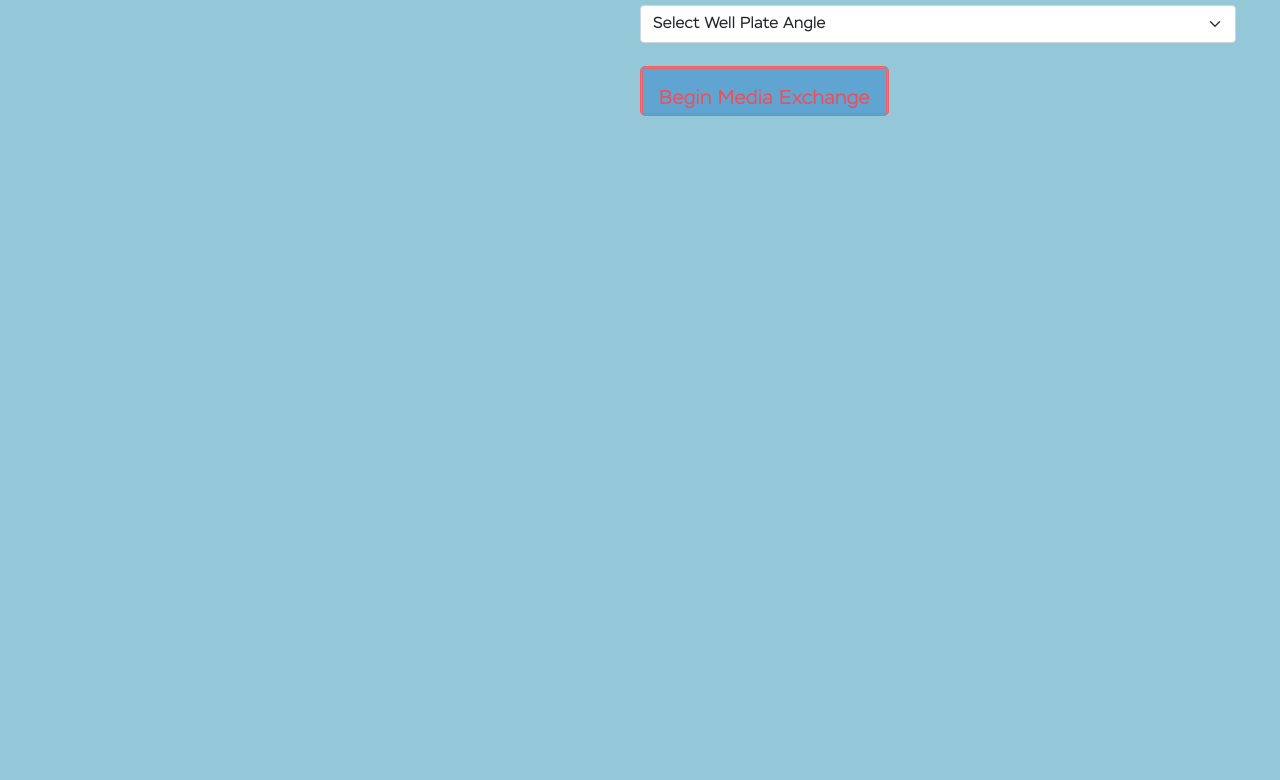
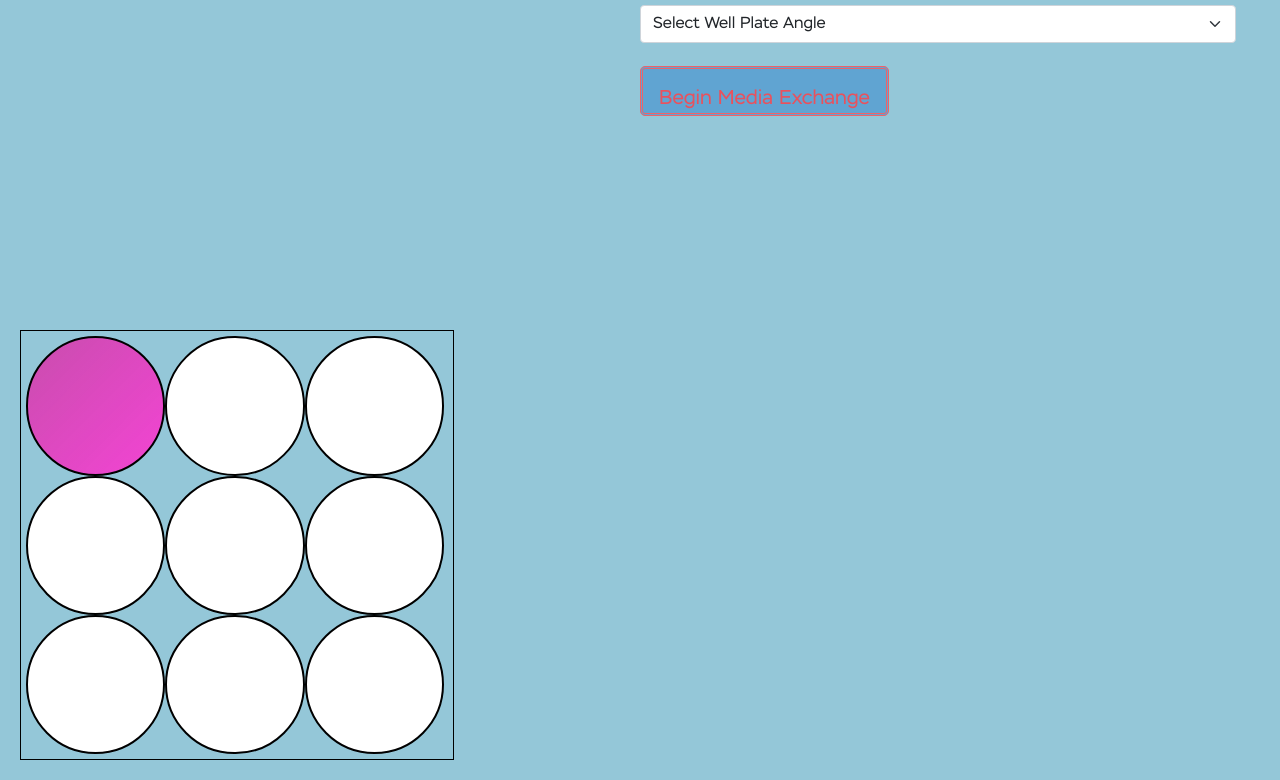
Before and after one commit to zheath19/ServantBetaCode, a plain HTML site: page SE_Website/Index.html in a window 1280 px wide. Shown: the part 204-984 px from the top of the page. Before the commit the page ends 800 px from the top, so only its background shows below. Drawn offline with nearby package versions, Linux system fonts and the light colour scheme.

Commit message:
Added Sample Wellplate to animate

```diff
--- a/SE_Website/HomeScript.js
+++ b/SE_Website/HomeScript.js
@@ -20,3 +20,7 @@ sizeSelection.addEventListener('change', (event) => {
     }
 
   });
+
+
+// Circle Grid
+ $('.circle').height($('.circle').width());
--- a/SE_Website/HomeStylesheet.css
+++ b/SE_Website/HomeStylesheet.css
@@ -114,3 +114,31 @@ button {
 .navbar {
     margin-top: 15px;
 }
+
+/* Well Plate Animation */
+#cell-grid {
+    height: 35%;
+    width: 35%;
+    border: 1px solid black;
+    padding: 5px;
+    overflow: hidden;
+
+}
+.circle {
+    z-index: 10;
+    background-color: white;
+    border:2px solid black;
+    border-radius:50%;
+    width:33%;
+    float:left;
+    margin:0;
+    padding:0;
+}
+.cell-row{
+    clear:left;
+}
+
+/* Controls Color for Individual Cells */
+#R0C0 {
+    background: linear-gradient(to left top, #ff34d3e3, #c94dae);
+}
--- a/SE_Website/Index.html
+++ b/SE_Website/Index.html
@@ -30,6 +30,7 @@
                 <div id="current-well-plate">
 
                 </div>
+
             </div>
 
             <!--Right Column Containing Drop Downs for media exchange customization-->
@@ -57,6 +58,25 @@
             </div>
         </div>
 
+        <div id="cell-grid">
+            <div class="cell-row">
+              <div class="circle" id="R0C0"></div>
+              <div class="circle" id="R0C1"></div>
+              <div class="circle" id="R0C2"></div>
+            </div>
+            <div class="cell-row">
+              <div class="circle"id="R1C0"></div>
+              <div class="circle"id="R1C1"></div>
+              <div class="circle"id="R1C2"></div>
+            </div>
+            <div class="cell-row">
+                <div class="circle" id="R2C0"></div>
+                <div class="circle" id="R2C1"></div>
+                <div class="circle" id="R2C2"></div>
+              </div>
+            </div>
+        </div>
+
 
     </div>
 
```
